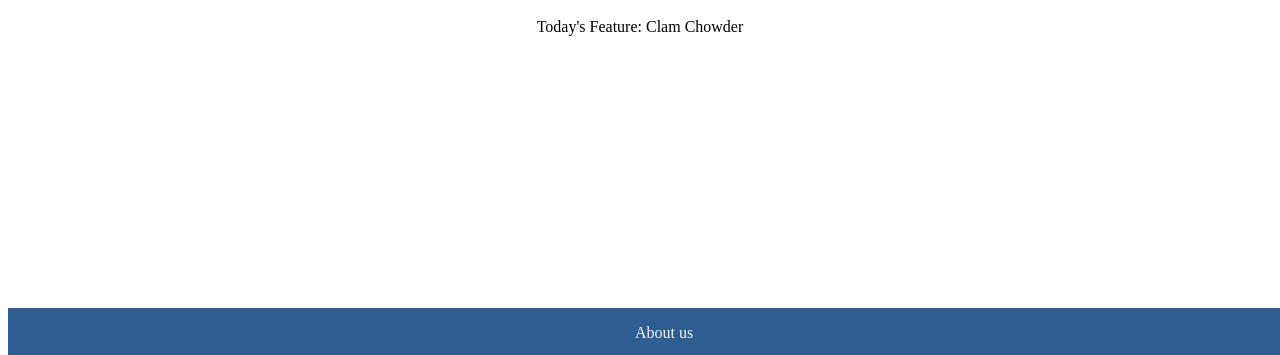
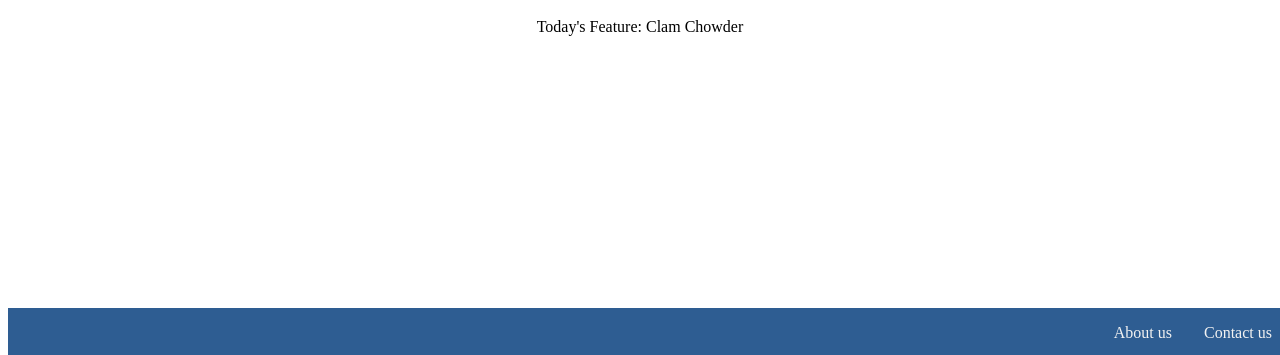
Before and after one commit to alexanderjfang/webappfinal, a Vue app: page / in a window 1280 px wide. Shown: the part 442-797 px from the top of the page. Built offline with nearby package versions, Linux system fonts and the light colour scheme.

Commit message:
updated webapp

```diff
--- a/src/views/AboutUs.vue
+++ b/src/views/AboutUs.vue
@@ -82,7 +82,11 @@ export default class AboutUs extends Vue {
         // maintainAspectRatio: false,
         scales: {
             y: {
-                beginAtZero: true
+                beginAtZero: true,
+                suggestedMax: 5,
+                ticks: {
+                  precision: 0
+                }
             }
         },
         layout:{
--- a/src/views/Homepage.vue
+++ b/src/views/Homepage.vue
@@ -130,7 +130,7 @@ export default class Homepage extends Vue {
 h1 {
   font-style: oblique;
 }
-.navbarbottom a {
+.navbarbottom {
   overflow: hidden;
   background-color: rgb(46, 93, 146);
   position: fixed; /* Set the navbar to fixed position */
@@ -138,7 +138,7 @@ h1 {
   width: 100%; /* Full width */
 }
 .navbarbottom a{
-  float: left;
+  float: right;
   display: block;
   color: #f2f2f2;
   text-align: center;
```
